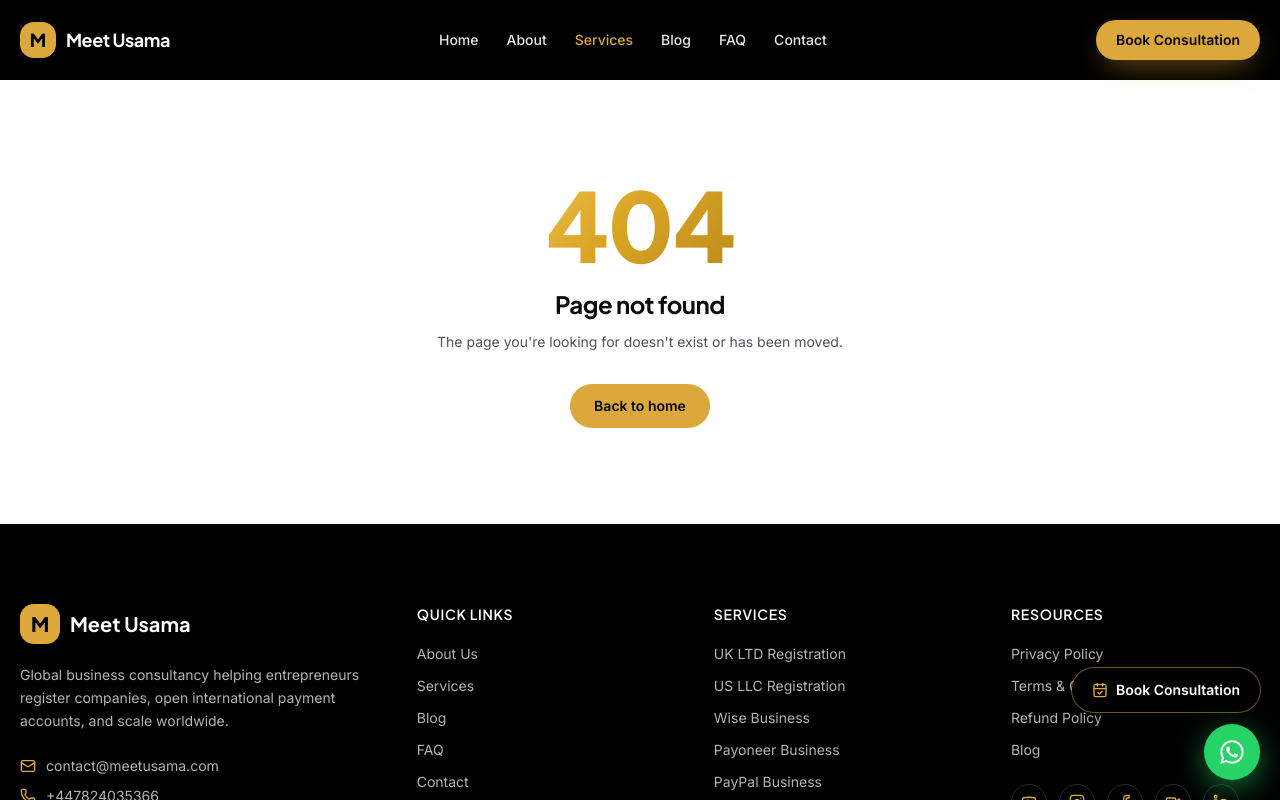
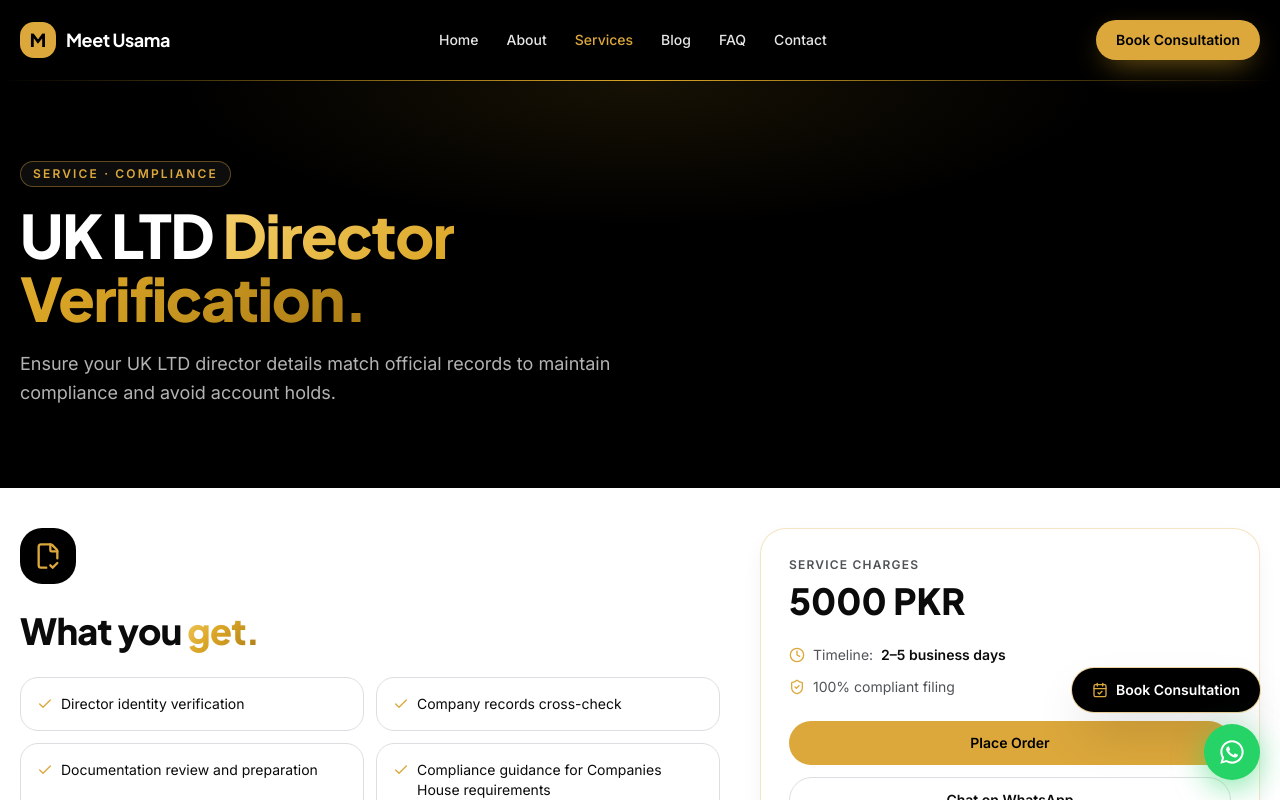
Before and after one commit to theusmandev/meetusamaservices, a React (Vite) app: page /services/uk-ltd-director-verification in a window 1280 px wide. Shown: the top 800 px of the page. Built offline with nearby package versions, Linux system fonts and the light colour scheme.

Commit message:
refactor(services): update URL slug for renamed Business Verification service
Updated the route and all internal links from '/services/business-verification' to '/services/uk-ltd-director-verification' to match the service's renamed title 'UK LTD Director Verification.'

```diff
--- a/src/App.tsx
+++ b/src/App.tsx
@@ -28,7 +28,7 @@ import StripePage from "./pages/services/StripePage";
 import ShopifyPage from "./pages/services/ShopifyPage";
 import TikTokShopPage from "./pages/services/TikTokShopPage";
 import TikTokAgencyPage from "./pages/services/TikTokAgencyPage";
-import BusinessVerificationPage from "./pages/services/BusinessVerificationPage";
+import UKLtdDirectorVerificationPage from "./pages/services/UKLtdDirectorVerificationPage";
 
 function NotFoundPage() {
   return (
@@ -72,7 +72,7 @@ export default function App() {
           <Route path="/services/shopify" element={<ShopifyPage />} />
           <Route path="/services/tiktok-shop" element={<TikTokShopPage />} />
           <Route path="/services/tiktok-agency-account" element={<TikTokAgencyPage />} />
-          <Route path="/services/business-verification" element={<BusinessVerificationPage />} />
+          <Route path="/services/uk-ltd-director-verification" element={<UKLtdDirectorVerificationPage />} />
           <Route path="/contact" element={<ContactPage />} />
           <Route path="/blog" element={<BlogPage />} />
           <Route path="/blog/:slug" element={<BlogPostPage />} />
--- a/src/pages/HomePage.tsx
+++ b/src/pages/HomePage.tsx
@@ -206,7 +206,7 @@ const services = [
   { icon: ShoppingBag, title: "Shopify Store Designing", desc: "End-to-end Shopify launch: theme, products, payments, shipping.", to: "/services/shopify" },
   { icon: Store, title: "TikTok Shop", desc: "TikTok Shop application, catalog upload, and creator monetization.", to: "/services/tiktok-shop" },
   { icon: Users, title: "TikTok Agency Account", desc: "TikTok Agency account setup with secure balance protection — website required, no self top-up.", to: "/services/tiktok-agency-account" },
-  { icon: FileCheck2, title: "Uk LTD Director Verification", desc: "KYC, KYB, address verification and platform re-verification support.", to: "/services/business-verification" },
+  { icon: FileCheck2, title: "Uk LTD Director Verification", desc: "KYC, KYB, address verification and platform re-verification support.", to: "/services/uk-ltd-director-verification" },
 ];
 
 const why = [
--- a/src/pages/ServicesPage.tsx
+++ b/src/pages/ServicesPage.tsx
@@ -17,7 +17,7 @@ const services = [
   { icon: ShoppingBag, title: "Shopify Store Designing", desc: "End-to-end Shopify launch: theme, products, payments, shipping.", to: "/services/shopify" },
   { icon: Store, title: "TikTok Shop", desc: "TikTok Shop application, catalog upload, monetization.", to: "/services/tiktok-shop" },
   { icon: Users, title: "TikTok Agency Account", desc: "TikTok Agency account setup with secure balance protection — website required, no self top-up.", to: "/services/tiktok-agency-account" },
-  { icon: FileCheck2, title: "Uk LTD Director Verification", desc: "KYC, KYB, address verification and platform re-verification.", to: "/services/business-verification" },
+  { icon: FileCheck2, title: "Uk LTD Director Verification", desc: "KYC, KYB, address verification and platform re-verification.", to: "/services/uk-ltd-director-verification" },
 ];
 
 export default function ServicesPage() {
--- a/src/pages/services/BusinessVerificationPage.tsx
+++ b/src/pages/services/UKLtdDirectorVerificationPage.tsx
@@ -2,7 +2,7 @@ import { SEO } from "../../components/SEO";
 import { FileCheck2 } from "lucide-react";
 import { ServicePage } from "../../components/service-page";
 
-export default function BusinessVerificationPage() {
+export default function UKLtdDirectorVerificationPage() {
   return (
     <>
       <SEO title="Uk LTD Director Verification | Meet Usama Services" description="Verify your UK LTD director details and maintain company compliance with expert assistance." />
```
Also changed, not shown: 1 other file (tests, documents, lock files or other folders).
